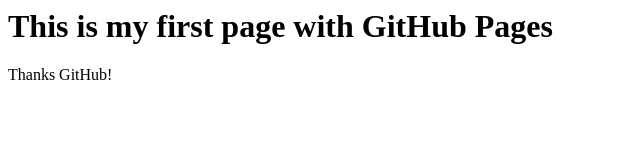
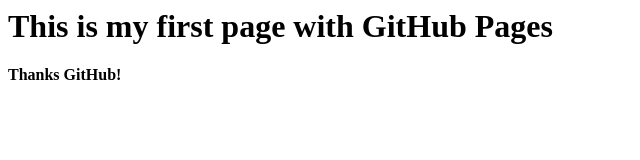
Before and after one commit to L0L0-1986/R-pertoire, a plain HTML site: page index.html in a window 1280 px wide. Shown: the full height of the page, 0-640 px from the left. Drawn offline with Linux system fonts and the light colour scheme.

Commit message:
Update index.html

```diff
--- a/index.html
+++ b/index.html
@@ -1,4 +1,4 @@
 <html>
   <h1>This is my first page with GitHub Pages</h1>
-  <p>Thanks GitHub!</p>
+  <p><b>Thanks GitHub!</b></p>
 </html>
```
